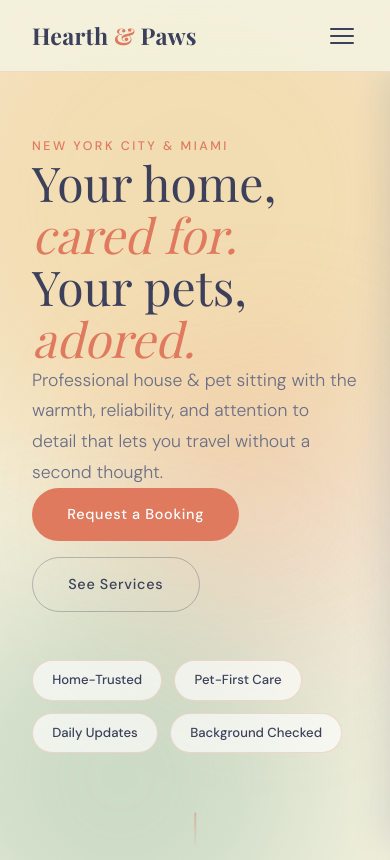
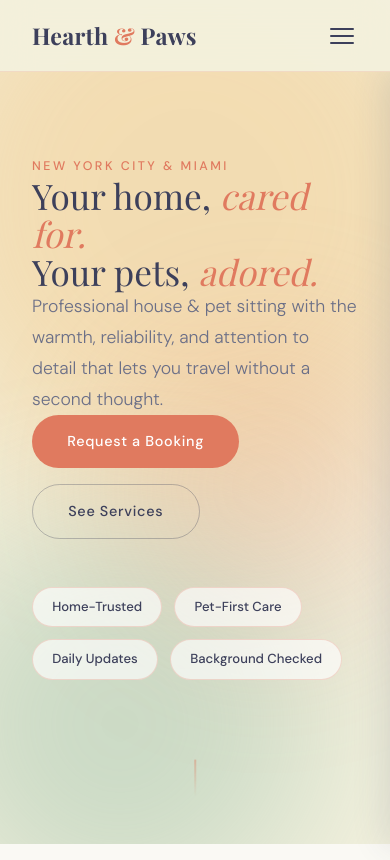
Before and after one commit to esh-global/hearth-and-paws, a plain HTML site: page index.html in a window 390 px wide. Shown: the top 860 px of the page. Drawn offline with nearby package versions, Linux system fonts and the light colour scheme; a web font is replaced by a local one.

Commit message:
Adjust hero title font size for better responsiveness

```diff
--- a/css/style.css
+++ b/css/style.css
@@ -260,7 +260,7 @@ ul { list-style: none; }
 }
 .hero-inner h1 {
   font-family: var(--font-display);
-  font-size: clamp(3rem, 6.5vw, 6rem);
+  font-size: clamp(2.2rem, 4vw, 3.8rem);
   font-weight: 400;
   line-height: 1.08;
   color: var(--indigo);
```
